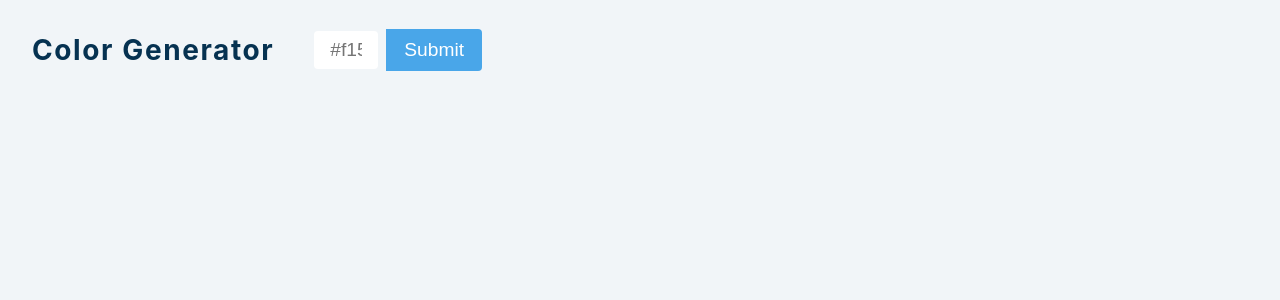
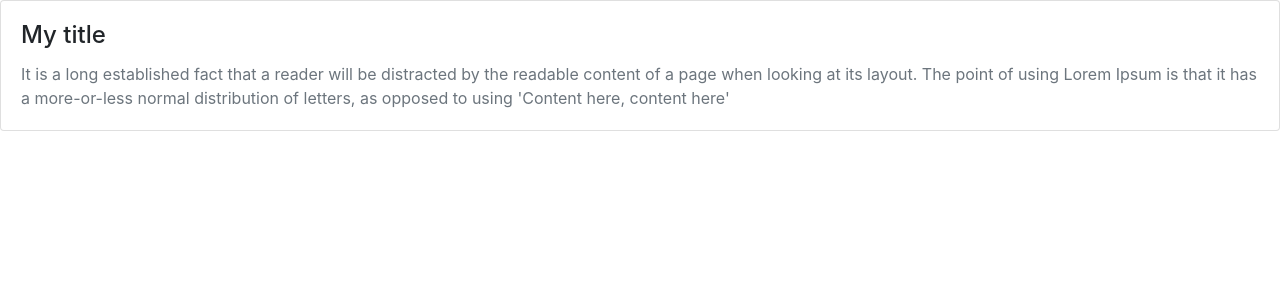
Before and after one commit to jmdc89/reactProjects, a React (Create React App) app: page / in a window 1280 px wide. Shown: the top 300 px of the page. Built offline with nearby package versions, Linux system fonts and the light colour scheme.

Commit message:
Cards structure

```diff
--- a/package.json
+++ b/package.json
@@ -6,6 +6,7 @@
     "@testing-library/jest-dom": "^4.2.4",
     "@testing-library/react": "^9.5.0",
     "@testing-library/user-event": "^7.2.1",
+    "bootstrap": "^4.6.0",
     "node-sass": "^4.14.1",
     "react": "^16.13.1",
     "react-dom": "^16.13.1",
--- a/src/09colorgenerator/SingleColor.js
+++ b/src/09colorgenerator/SingleColor.js
@@ -14,16 +14,16 @@ const SingleColor = ({ rgb, weight, index, hexColor }) => {
   }, [alert])
   return (
     <article
-      className={`color ${index > 10 && 'color-light'}`}
+      className={`color-cg ${index > 10 && 'color-light-cg'}`}
       style={{ backgroundColor: `rgb(${bcg})` }}
       onClick={() => {
         setAlert(true)
         navigator.clipboard.writeText(hexValue)
       }}
     >
-      <p className='percent-value'>{weight}%</p>
-      <p className='color-value'>{hexValue}</p>
-      {alert && <p className='alert'>copied to clipboard</p>}
+      <p className='percent-value-cg'>{weight}%</p>
+      <p className='color-value-cg'>{hexValue}</p>
+      {alert && <p className='alert-cg'>copied to clipboard</p>}
     </article>
   )
 }
--- /dev/null
+++ b/src/AppCards.js
@@ -0,0 +1,12 @@
+import React from 'react';
+import Card from './components/Card'
+
+function AppCards() {
+    return (
+        <div>
+            <Card/>
+        </div>
+    )
+}
+
+export default AppCards;
--- /dev/null
+++ b/src/components/Card.js
@@ -0,0 +1,14 @@
+import React from 'react'
+
+function Card() {
+    return (
+        <div className="card">
+            <div className="card-body">
+                <h4 className="card-title">My title</h4>
+                <p className="card-text text-secondary">It is a long established fact that a reader will be distracted by the readable content of a page when looking at its layout. The point of using Lorem Ipsum is that it has a more-or-less normal distribution of letters, as opposed to using 'Content here, content here'</p>
+            </div>
+        </div>
+    )
+}
+
+export default Card
--- a/src/index.js
+++ b/src/index.js
@@ -1,13 +1,16 @@
 import React from 'react';
 import ReactDOM from 'react-dom';
-import BirthdayApp from './01birthday/App';
-import Tours from './02tours/App';
-import Reviews from './03reviews/App';
-import Accordion from './04accordion/App';
-import MenuApp from './05menu/App';
-import Tabs from './06tabs/App';
-import LoremIpsum from './08loremipsum/App';
-import ColorGenerator from './09colorgenerator/App';
+// import BirthdayApp from './01birthday/App';
+// import Tours from './02tours/App';
+// import Reviews from './03reviews/App';
+// import Accordion from './04accordion/App';
+// import MenuApp from './05menu/App';
+// import Tabs from './06tabs/App';
+// import LoremIpsum from './08loremipsum/App';
+// import ColorGenerator from './09colorgenerator/App';
+import AppCards from './AppCards';
+
+import 'bootstrap/dist/css/bootstrap.min.css'
 
 
 ReactDOM.render(
@@ -19,7 +22,8 @@ ReactDOM.render(
     <MenuApp/> */}
     {/* <Tabs/> */}
    {/* <LoremIpsum/> */}
-   <ColorGenerator/>
+   {/* <ColorGenerator/> */}
+   <AppCards/>
   </React.StrictMode>,
   document.getElementById('root')
 );
```
Also changed, not shown: src/components/Cards.js (added), 1 other file (tests, documents, lock files or other folders).
